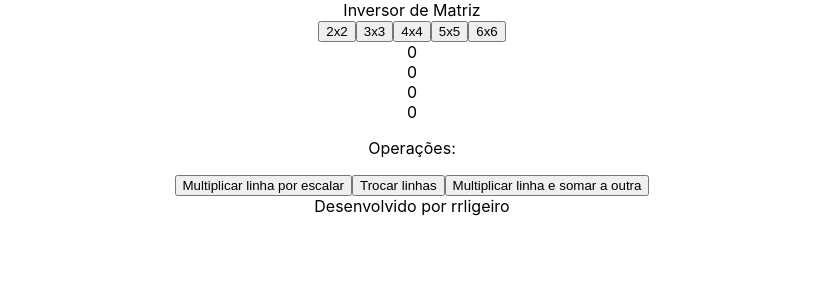
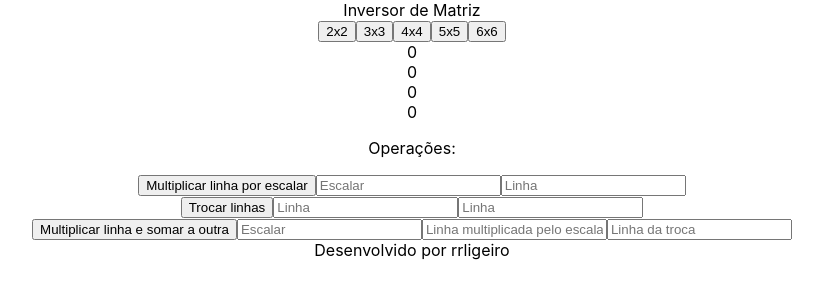
Before and after one commit to rrligeiro/matrix-inverter, a React (Create React App) app: page / in a window 1280 px wide. Both pictures are taken after a click on the button "Escalonamento". Shown: the top 300 px of the page, without its empty margins (228-1051 px from the left). Built offline with nearby package versions, Linux system fonts and the light colour scheme.

Commit message:
Logic implemented without history

```diff
--- a/src/components/MatrixField/MatrixField.js
+++ b/src/components/MatrixField/MatrixField.js
@@ -73,9 +73,32 @@ export default function MatrixField(){
       <div>
         {matrix.map((e) => {return(e.map((e)=> {return(<div>{e}</div>)}))})}
         <p>Operações:</p>
-        <button type="button" onClick={()=>{mutiplyByScalar(2, 1)}}>Multiplicar linha por escalar</button>
-        <button type="button" onClick={()=>{changeLines(0, 1)}}>Trocar linhas</button>
-        <button type="button" onClick={()=>{multiplyAndSumLines(-2, 1, 0)}}>Multiplicar linha e somar a outra</button>
+        <div>
+          <button type="button" onClick={()=>{
+            mutiplyByScalar(Number(document.getElementById("scalarMultiplyByScalar").value),
+                            Number(document.getElementById("lineMultiplyByScalar").value) - 1)
+                            }}>Multiplicar linha por escalar</button>
+          <input placeholder= "Escalar" id ="scalarMultiplyByScalar"/>
+          <input placeholder= "Linha" id = "lineMultiplyByScalar"/>
+        </div>
+        <div>
+          <button type="button" onClick={()=>{
+            changeLines(Number(document.getElementById("line1ChangeLines").value) - 1,
+                        Number(document.getElementById("line2ChangeLines").value) - 1)
+                        }}>Trocar linhas</button>
+          <input placeholder= "Linha" id ="line1ChangeLines"/>
+          <input placeholder= "Linha" id = "line2ChangeLines"/>
+        </div>
+        <div>
+          <button type="button" onClick={()=>{
+            multiplyAndSumLines(Number(document.getElementById("scalar_multiplyAndSumLines").value),
+                                Number(document.getElementById("line1_multiplyAndSumLines").value) - 1,
+                                Number(document.getElementById("line2_multiplyAndSumLines").value) - 1)
+                                }}>Multiplicar linha e somar a outra</button>
+          <input placeholder= "Escalar" id ="scalar_multiplyAndSumLines"/>
+          <input placeholder= "Linha multiplicada pelo escalar" id = "line1_multiplyAndSumLines"/>
+          <input placeholder= "Linha da troca" id ="line2_multiplyAndSumLines"/>
+        </div>
       </div>
     )
   }
```
